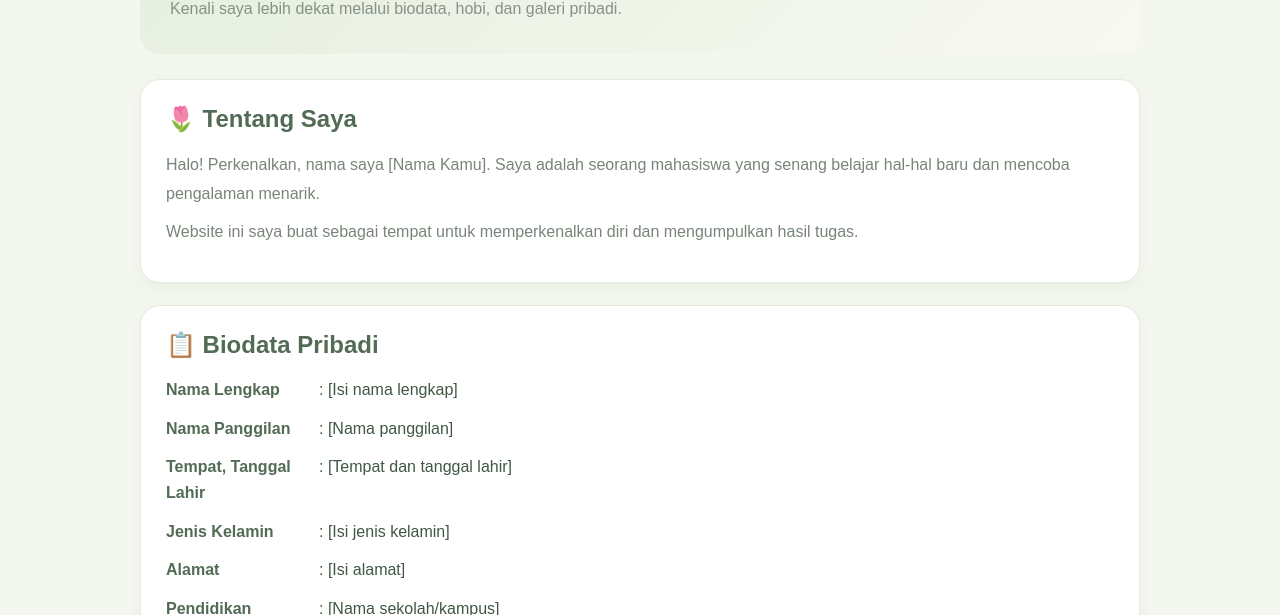
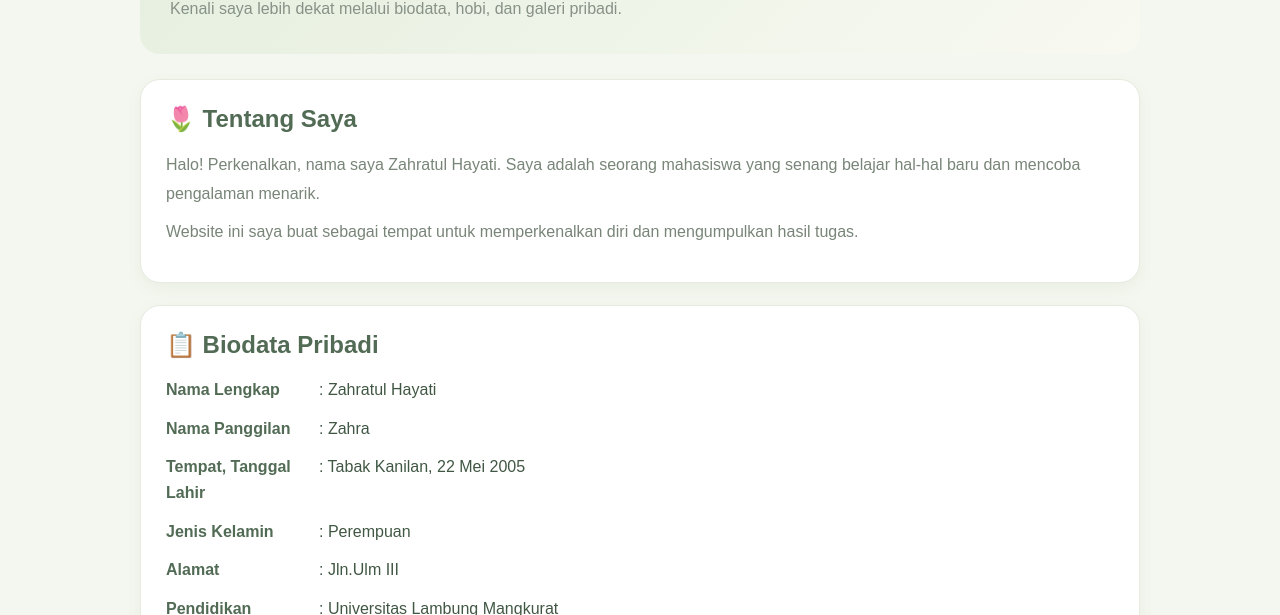
Before and after one commit to zahratulhayati77-max/zahraaja, a plain HTML site: page index.html in a window 1280 px wide. Both pictures are taken after a click on the link "Profil". Shown: the part 185-800 px from the top of the page. Drawn offline with Linux system fonts and the light colour scheme.

Commit message:
Update index.html

```diff
--- a/index.html
+++ b/index.html
@@ -418,7 +418,7 @@ footer {
  <div class="konten">
   <h2>🌷 Tentang Saya</h2>
   <p>
-   Halo! Perkenalkan, nama saya [Nama Kamu].
+   Halo! Perkenalkan, nama saya Zahratul Hayati.
    Saya adalah seorang mahasiswa yang senang belajar
    hal-hal baru dan mencoba pengalaman menarik.
   </p>
@@ -432,14 +432,14 @@ footer {
   <h2>📋 Biodata Pribadi</h2>
 
   <div class="biodata">
-   <div>Nama Lengkap</div><div>: [Isi nama lengkap]</div>
-   <div>Nama Panggilan</div><div>: [Nama panggilan]</div>
-   <div>Tempat, Tanggal Lahir</div><div>: [Tempat dan tanggal lahir]</div>
-   <div>Jenis Kelamin</div><div>: [Isi jenis kelamin]</div>
-   <div>Alamat</div><div>: [Isi alamat]</div>
-   <div>Pendidikan</div><div>: [Nama sekolah/kampus]</div>
-   <div>Email</div><div>: [Alamat email]</div>
-   <div>Hobi</div><div>: [Hobi kamu]</div>
+   <div>Nama Lengkap</div><div>: Zahratul Hayati </div>
+   <div>Nama Panggilan</div><div>: Zahra</div>
+   <div>Tempat, Tanggal Lahir</div><div>: Tabak Kanilan, 22 Mei 2005</div>
+   <div>Jenis Kelamin</div><div>: Perempuan </div>
+   <div>Alamat</div><div>: Jln.Ulm III</div>
+   <div>Pendidikan</div><div>: Universitas Lambung Mangkurat </div>
+   <div>Email</div><div>: zahratulhayati77@gmail.com</div>
+   <div>Hobi</div><div>: Nari,Tidur,Jlan2</div>
   </div>
  </div>
 
@@ -481,7 +481,7 @@ footer {
   <div class="galeri">
 
    <div class="foto">
-    <img src="https://placehold.co/600x400/e5efdf/526b55?text=Foto+1" alt="Foto 1">
+    <img src="https://placehold.co/600x400/e5efdf/526b55?text=Foto+" alt="Foto 1">
     <p>Foto Kenangan 1</p>
    </div>
 
```
